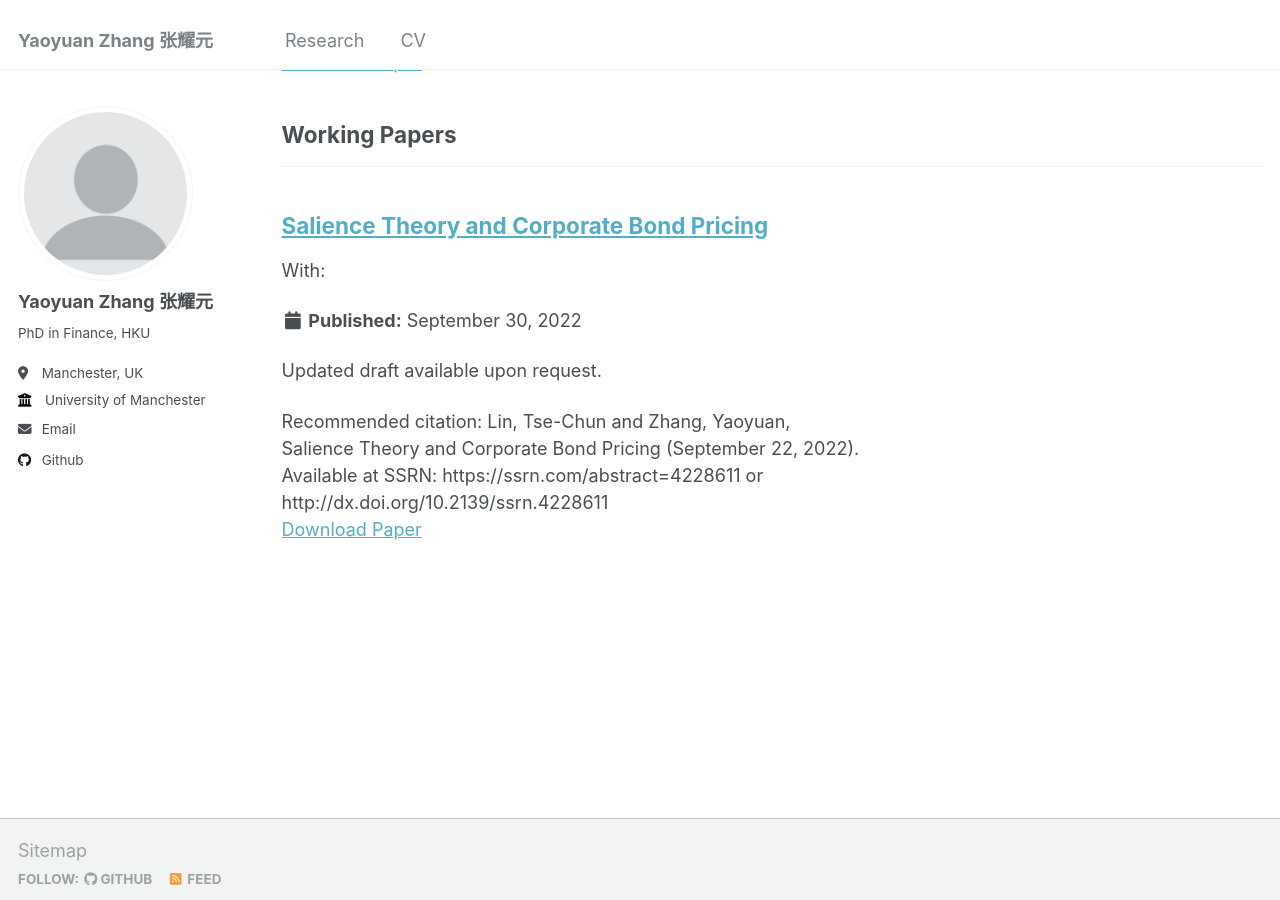
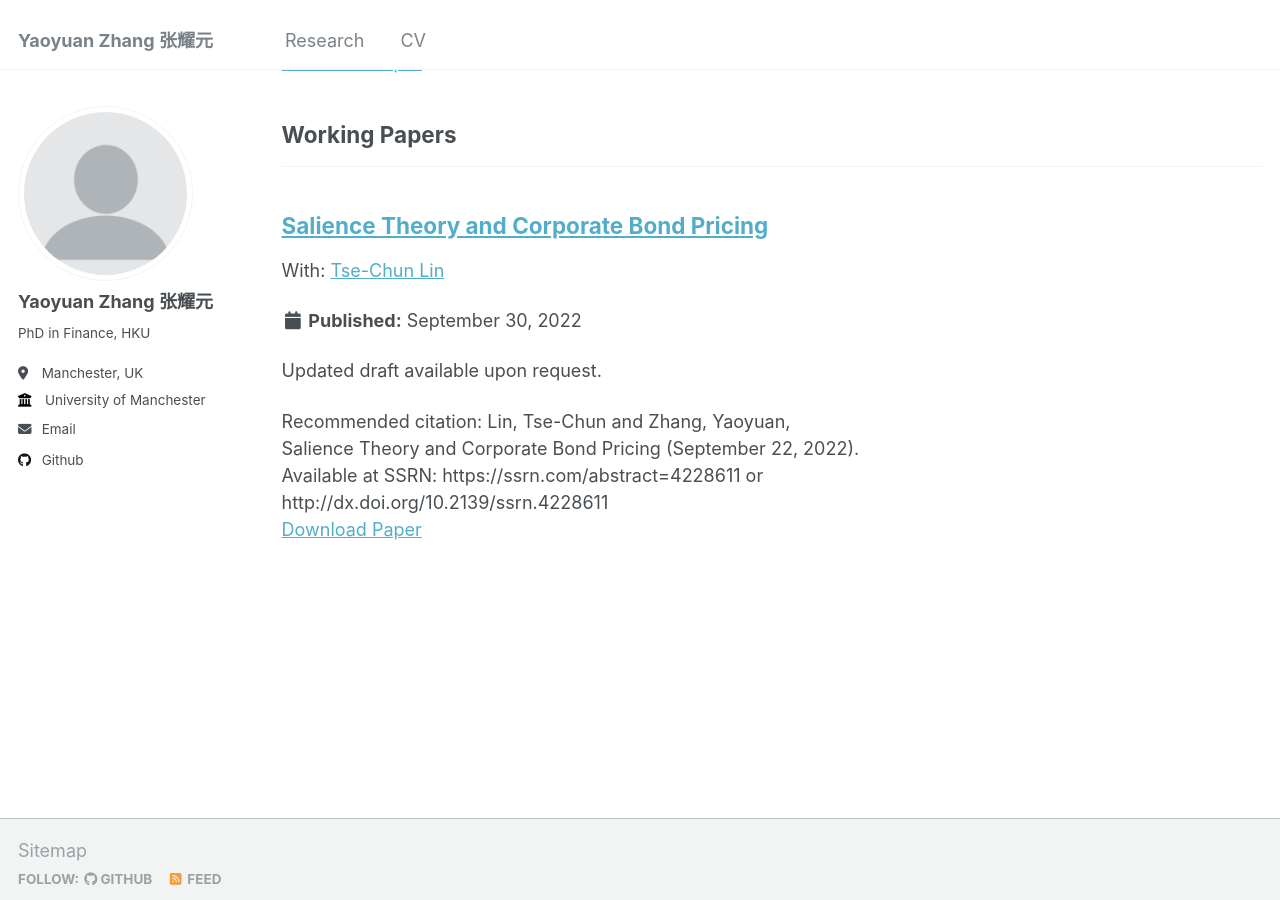
Before and after one commit to yaoyuanzhang-research/yaoyuanzhang-research.github.io, a Jekyll site: the page built from _pages/publications.html, in a window 1280 px wide and 900 px high, scrolled down 1207 px. Built offline with Jekyll 4.4.1, drawn with Linux system fonts in a browser that asks for light colours.

Commit message:
Update archive-single.html

```diff
--- a/_includes/archive-single.html
+++ b/_includes/archive-single.html
@@ -37,7 +37,7 @@
     {% if post.authors %}
       <p>
         With:
-        {% for author in post.co_authors %}
+        {% for author in post.authors %}
           {% if author.url %}
             <a href="{{ author.url }}">{{ author.name }}</a>{% unless forloop.last %},{% endunless %}
           {% else %}
```
